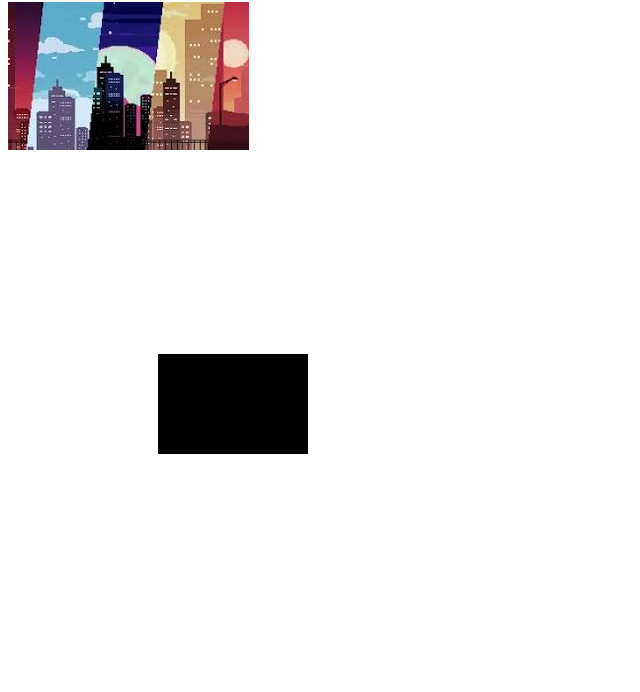
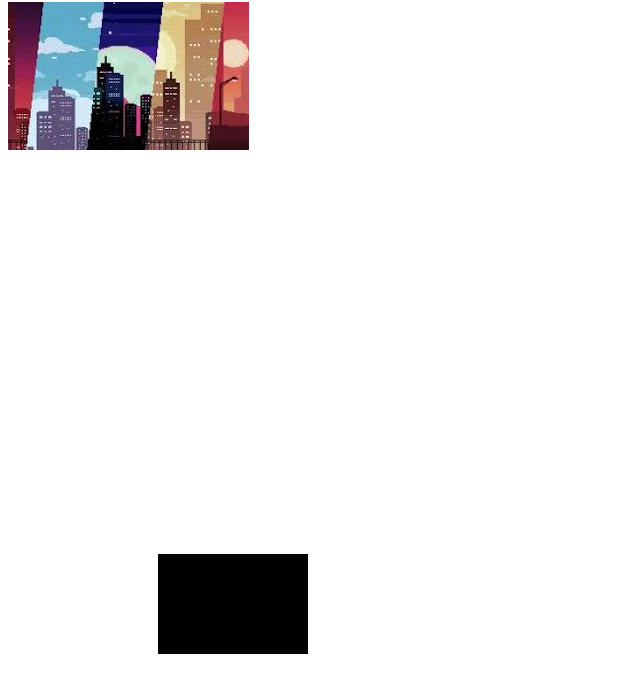
Before and after one commit to Bwaf/Bwaf.github.io, a plain HTML site: page Game Ideas/2D 1v1 game/index.html in a window 1280 px wide. Shown: the part 78-770 px from the top of the page, without its empty margins (0-640 px from the left). Drawn offline with Linux system fonts and the light colour scheme.

Commit message:
fixing height

```diff
--- a/Game Ideas/2D 1v1 game/index.html
+++ b/Game Ideas/2D 1v1 game/index.html
@@ -10,6 +10,6 @@
 
         <img src="../assets/imgs/download (4).jpeg" style="left: 50%;">
 
-        <div style=" margin-top: 200px; margin-left: 150px; border-bottom: solid 100px black; width: 150px; left: 50%;"></div>
+        <div style=" margin-top: 200px; margin-left: 150px; border-bottom: solid 100px black; width: 150px; height: 200px; left: 50%;"></div>
     </body>
 </html>
```
